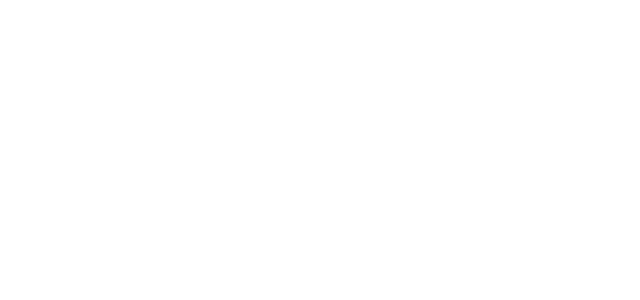
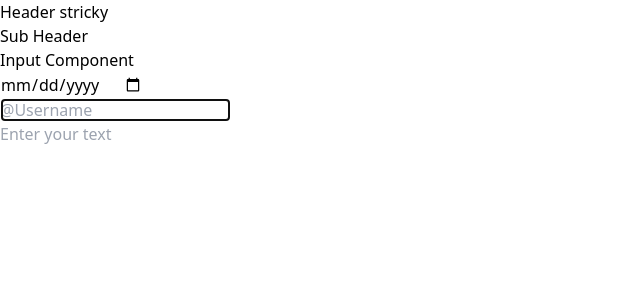
Before and after one commit to easycode002/sabaicode-reactjs, a React (Vite) app: page /input in a window 1280 px wide. Before the commit this address had no page. Shown: the top 300 px of the page, without its empty margins (0-640 px from the left). Built offline with nearby package versions, Linux system fonts and the light colour scheme.

Commit message:
Input component

```diff
--- a/src/App.tsx
+++ b/src/App.tsx
@@ -2,6 +2,7 @@
 import { BrowserRouter, Route, Routes } from 'react-router-dom';
 import LayoutPage from './components/organisms/layout/LayoutPage';
 import LabelPage from './pages/AtomicPage/LabelPage';
+import InputPage from './pages/AtomicPage/InputPage';
 
 const App:React.FC = () => {
   return (
@@ -9,6 +10,7 @@
         <Routes>
             <Route path='/' element={<LayoutPage/>}>
                 <Route path='label' element={<LabelPage/>}/>
+                <Route path='input' element={<InputPage/>}/>
             </Route>
         </Routes>
     </BrowserRouter>
--- a/src/components/atoms/Input/Input.tsx
+++ b/src/components/atoms/Input/Input.tsx
@@ -0,0 +1,45 @@
+import React, { useState } from 'react'
+import InputComponent from './InputComponent'
+
+const Input: React.FC = () => {
+    // create new state for handle change
+    const [inputValue, setInputValue]=useState("")
+    const handleChange = (event:React.ChangeEvent<HTMLInputElement>)=>{
+        setInputValue(event.target.value)
+    }
+    return (
+        <div className='flex flex-col gap-y-4 mx-28'>
+            <InputComponent
+                type='date'
+                value={inputValue}
+                placeholder='Full Name'
+                className='p-2 rounded'
+                onChange={handleChange}
+                autoFocus={false}
+                maxLength={5}
+                minLength={1}
+                readOnly={false}
+                required={true}
+
+            />
+            <InputComponent
+                type='search'
+                // value={inputValue}
+                placeholder='@Username'
+                className='p-2 rounded'
+                onChange={handleChange}
+                autoFocus={true}
+            />
+            <InputComponent
+                type='password'
+                // value={inputValue}
+                placeholder='Enter your text'
+                className='p-2 rounded'
+                onChange={handleChange}
+            />
+            <h1>{inputValue}</h1>
+        </div>
+    )
+}
+
+export default Input
--- /dev/null
+++ b/src/components/atoms/Input/InputComponent.tsx
@@ -0,0 +1,91 @@
+import React, { CSSProperties } from 'react'
+
+// define interface
+interface InputProps {
+  type?: string;
+  value?: string | number;
+  defaultValue?: string | number;
+  placeholder?: string;
+  name?: string;
+  id?: string;
+  className?: string;
+  style?: CSSProperties;
+  autoComplete?: string;
+  autoFocus?: boolean;
+  disabled?: boolean;
+  readOnly?: boolean;
+  required?: boolean;
+  maxLength?: number;
+  minLength?: number;
+  step?: number | string;
+  min?: number | string;
+  max?: number | string;
+  size?: number;
+  onChange?: React.ChangeEventHandler<HTMLInputElement>;
+  onBlur?: React.FocusEventHandler<HTMLInputElement>;
+  onFocus?: React.FocusEventHandler<HTMLInputElement>;
+  onKeyDown?: React.KeyboardEventHandler<HTMLInputElement>;
+  onKeyUp?: React.KeyboardEventHandler<HTMLInputElement>;
+  onClick?: React.MouseEventHandler<HTMLInputElement>;
+}
+
+const InputComponent: React.FC<InputProps> = ({
+  type = 'text',
+  value,
+  defaultValue,
+  placeholder,
+  name,
+  id,
+  className,
+  style,
+  autoComplete,
+  autoFocus,
+  disabled,
+  readOnly,
+  required,
+  maxLength,
+  minLength,
+  step,
+  min,
+  max,
+  onChange,
+  onBlur,
+  onFocus,
+  onKeyDown,
+  onKeyUp,
+  onClick
+}) => {
+  return (
+    <div className='border-2'>
+      <input
+        type={type} //text, password, email, number, range, range, url, search, date, time, datetime-local, month, week, color, file, hidden, checkbox, radio, button, submit, reset
+        value={value}
+        defaultValue={defaultValue}
+        placeholder={placeholder}
+        name={name}
+        id={id}
+        className={className}
+        style={style}
+        autoComplete={autoComplete}
+        autoFocus={autoFocus}
+        disabled={disabled}
+        readOnly={readOnly}
+        required={required}
+        maxLength={maxLength}
+        minLength={minLength}
+        step={step}
+        max={max}
+        min={min}
+        onChange={onChange}
+        onBlur={onBlur}
+        onFocus={onFocus}
+        onKeyDown={onKeyDown}
+        onKeyUp={onKeyUp}
+        onClick={onClick}
+      />
+    </div>
+
+  );
+};
+
+export default InputComponent;
--- a/src/pages/AtomicPage/InputPage.tsx
+++ b/src/pages/AtomicPage/InputPage.tsx
@@ -0,0 +1,13 @@
+import React from 'react'
+import Input from '../../components/atoms/Input/Input'
+
+const InputPage: React.FC = () => {
+    return (
+        <div>
+            <h1>Input Component</h1>
+            <Input />
+        </div>
+    )
+}
+
+export default InputPage
```
Also changed, not shown: src/components/atoms/Input/Input_Component.tsx (deleted, +0 -11 lines), tsconfig.app.json (line endings or trailing spaces).
